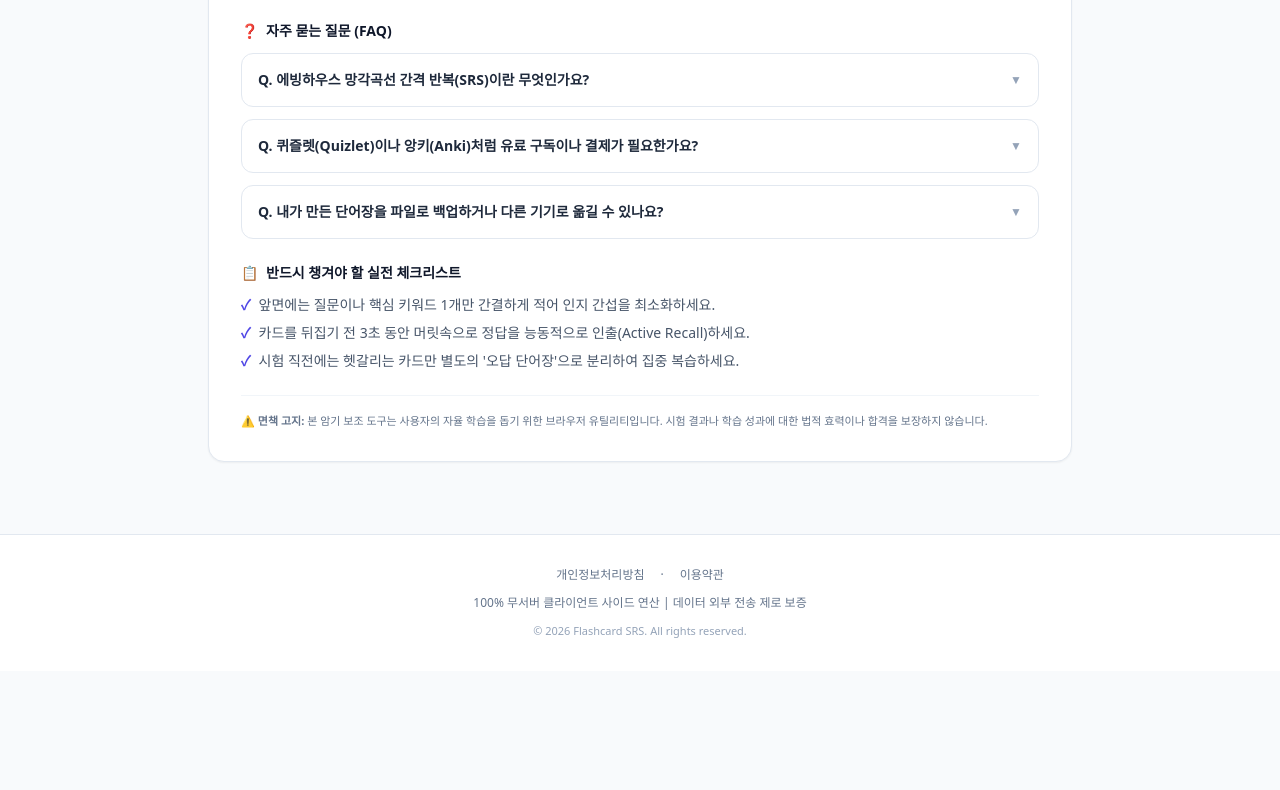
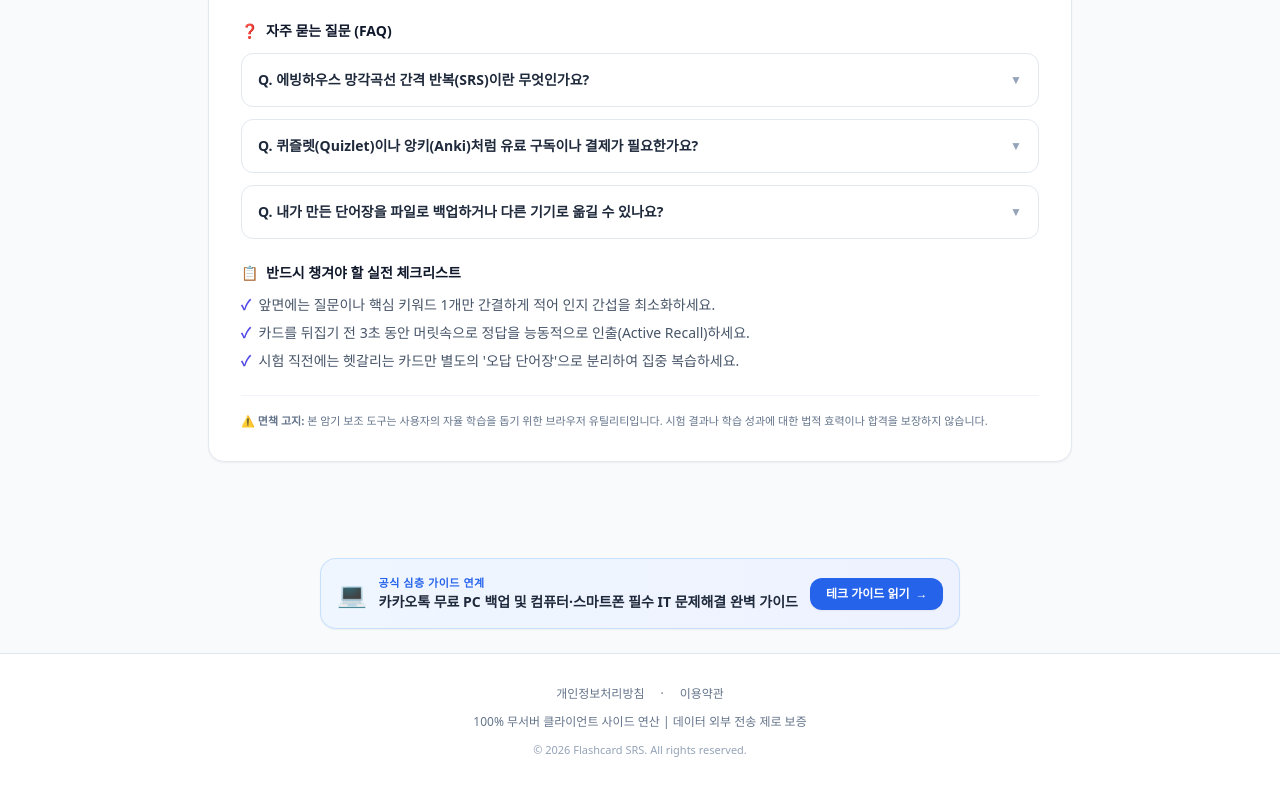
Before and after one commit to somsoo/flashcard-srs-web, a plain HTML site: page index.html in a window 1280 px wide. Shown: the part 1271-2061 px from the top of the page. Before the commit the page ends 1942 px from the top, so only its background shows below. Drawn offline with nearby package versions, Linux system fonts and the light colour scheme.

Commit message:
feat: inject topic cluster reverse link to authoritative blog

```diff
--- a/index.html
+++ b/index.html
@@ -318,7 +318,24 @@
         <script>(adsbygoogle = window.adsbygoogle || []).push({});</script>
     </div>
 
-    <footer class="border-t border-slate-200 bg-white py-8 px-4 text-center">
+    <!-- 🔗 딥리서치 토픽 클러스터: 관련 전문 블로그 가이드 역링크 -->
+<section class="max-w-4xl mx-auto my-6 px-4">
+  <div class="p-4 bg-gradient-to-r from-blue-50 to-indigo-50 dark:from-slate-800 dark:to-slate-800/80 rounded-2xl border border-blue-200/80 dark:border-slate-700 shadow-sm flex flex-col sm:flex-row items-center justify-between gap-3">
+    <div class="flex items-center gap-3">
+      <span class="text-2xl flex-shrink-0">💻</span>
+      <div class="text-left">
+        <div class="text-[11px] font-bold text-blue-600 dark:text-blue-400 uppercase tracking-wider">공식 심층 가이드 연계</div>
+        <div class="text-xs sm:text-sm font-bold text-slate-800 dark:text-slate-100 leading-snug">카카오톡 무료 PC 백업 및 컴퓨터·스마트폰 필수 IT 문제해결 완벽 가이드</div>
+      </div>
+    </div>
+    <a href="https://tech-kr.enjoy-onepage.com/2026/09/18/kakaotalk-free-pc-backup-guide/" target="_blank" rel="noopener noreferrer" class="shrink-0 px-4 py-2 bg-blue-600 hover:bg-blue-700 text-white text-xs font-bold rounded-xl transition shadow-sm hover:shadow flex items-center gap-1.5">
+      <span>테크 가이드 읽기</span>
+      <span>→</span>
+    </a>
+  </div>
+</section>
+
+<footer class="border-t border-slate-200 bg-white py-8 px-4 text-center">
         <div class="max-w-4xl mx-auto text-xs text-slate-500 space-y-3">
             <div class="flex flex-wrap justify-center gap-4 text-xs font-medium">
                 <a class="hover:text-indigo-600 transition" href="/privacy.html">개인정보처리방침</a>
```
